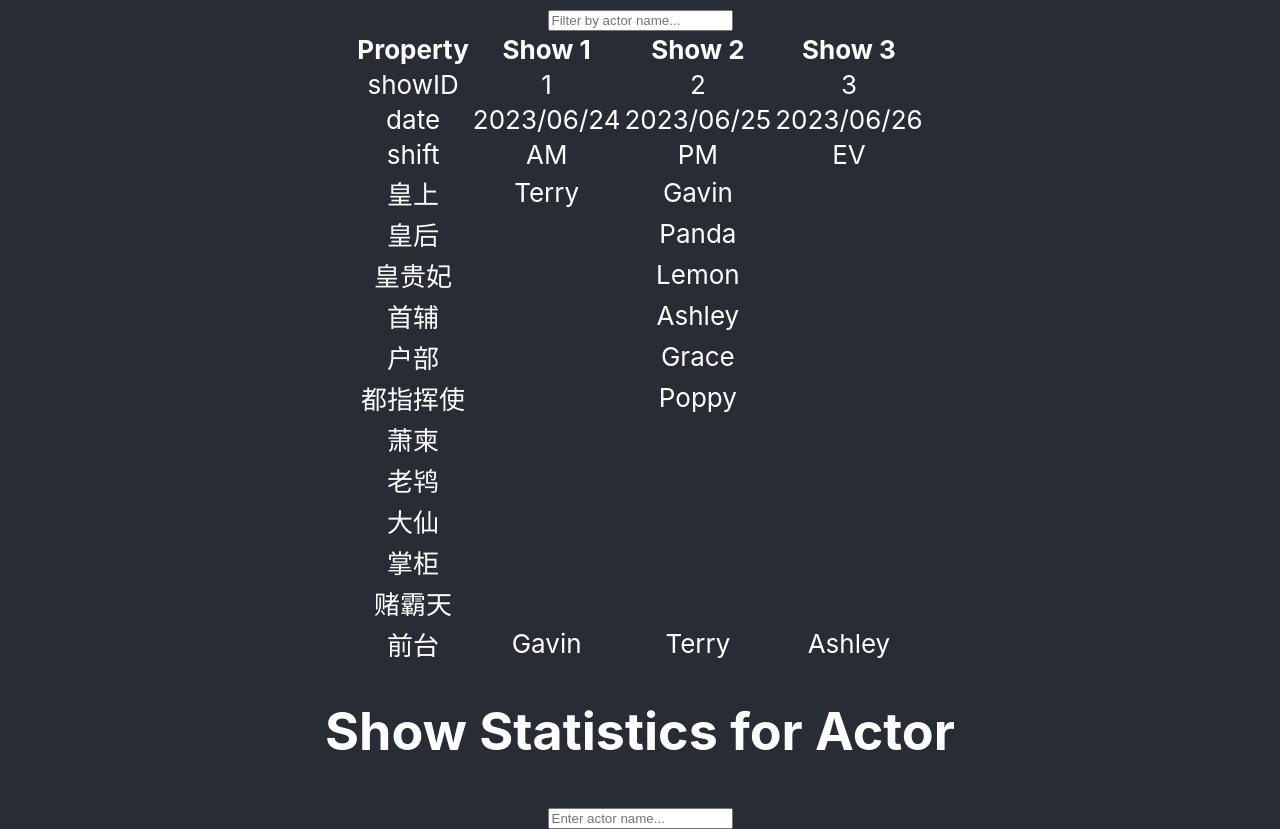
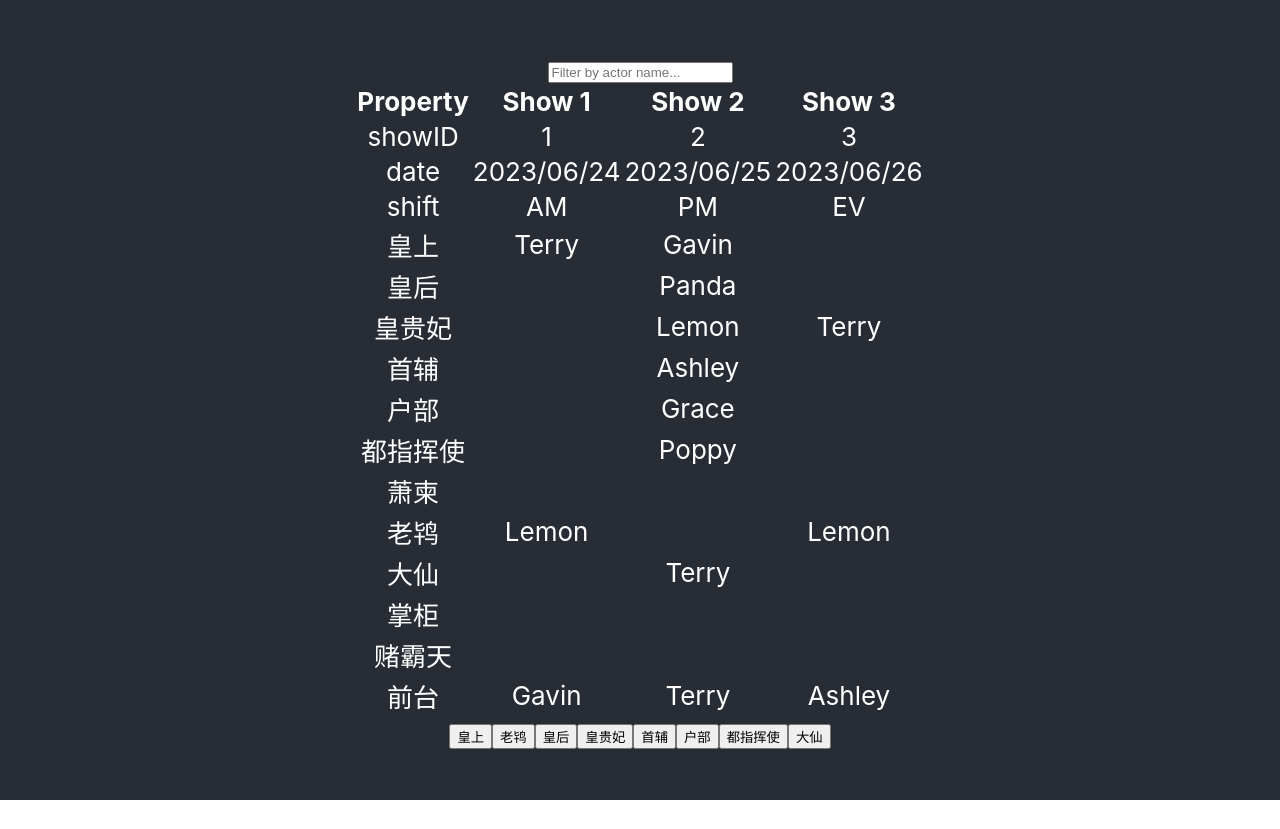
Before and after one commit to TiaZHOU/fsrm_ui, a React (Create React App) app: page / in a window 1280 px wide. After the commit the page ends 800 px from the top, so only its background shows below. Built offline with nearby package versions, Linux system fonts and the light colour scheme.

Commit message:
new feature

```diff
--- a/src/App.js
+++ b/src/App.js
@@ -1,15 +1,15 @@
-import logo from './logo.svg';
+
 import './App.css';
 import JsonDisplayIntoTable from './components/ShowTable.js';
-import SearchTable from "./components/SearchTable";
 import Statistics from "./components/SearchTable";
+import RoleFilter from "./components/RoleFilter";
 
 function App() {
   return (
     <div className="App">
       <header className="App-header">
         <JsonDisplayIntoTable/>
-        <Statistics/>
+          <RoleFilter/>
       </header>
     </div>
   );
--- /dev/null
+++ b/src/components/RoleFilter.js
@@ -0,0 +1,55 @@
+import React, { useState, useEffect } from 'react';
+import SearchTable from './SearchTable';
+import data from '../data/data.json';
+const RoleFilter = () => {
+    const [selectedRole, setSelectedRole] = useState(null);
+    const [filteredActors, setFilteredActors] = useState([]);
+    const [roles, setRoles] = useState([]);
+    const [selectedActor, setSelectedActor] = useState(null);
+
+    useEffect(() => {
+        const rolesSet = new Set();
+        data.forEach(show => {
+            const cast = show.cast;
+            Object.keys(cast).forEach(key => {
+                if (cast[key] && (!filteredActors.length || filteredActors.includes(cast[key]))) {
+                    rolesSet.add(key);
+                }
+            });
+        });
+        setRoles([...rolesSet]);
+    }, [data, filteredActors]);
+
+    const handleRoleClick = (role) => {
+        setSelectedRole(role);
+        const actors = new Set();
+        data.forEach(show => {
+            const cast = show.cast;
+            Object.keys(cast).forEach(key => {
+                if (key === role && cast[key]) {
+                    actors.add(cast[key]);
+                }
+            });
+        });
+        setFilteredActors([...actors]);
+    };
+
+    const handleActorClick = (actor) => {
+        setSelectedActor(actor);
+    }
+
+    return (
+        <div>
+            {roles.map(role => (
+                <button key={role} onClick={() => handleRoleClick(role)}>
+                    {role}
+                </button>
+            ))}
+            {selectedRole && <h3>Actors who played {selectedRole}:</h3>}
+            {filteredActors.map(actor => <button key={actor} onClick={() => handleActorClick(actor)}>{actor}</button>)}
+            {selectedActor && <SearchTable actor={selectedActor} data={data} />}
+        </div>
+    );
+};
+
+export default RoleFilter;
--- a/src/components/SearchTable.js
+++ b/src/components/SearchTable.js
@@ -1,82 +1,62 @@
-import React from 'react';
-import data from '../data/data.json';
-class SearchTable extends React.Component {
-    state = {
-        actorName: '',
-        totalShows: 0,
-        servingTimes: 0,
-        firstShowDate: null,
-        lastShowDate: null,
-        mostPartner: '',
-    };
+import React, { useMemo } from 'react';
 
-    onActorNameChange = e => {
-        this.setState({ actorName: e.target.value }, this.calculateStatistics);
-    };
+const ActorDetails = ({ data, actor }) => {
+    const actorData = useMemo(() => {
+        const actorShows = data.filter(show => {
+            const castValues = Object.values(show.cast);
+            return castValues.includes(actor);
+        });
 
-    calculateStatistics = () => {
+        const servingTimes = actorShows.filter(show => {
+            return show.serving.desk === actor || show.serving.viceDesk === actor;
+        }).length;
 
+        const sortedDates = actorShows
+            .map(show => new Date(show.date))
+            .sort((a, b) => a - b);
 
-        const filteredData = data.filter(item => Object.values(item.cast).includes(this.state.actorName) || Object.values(item.serving).includes(this.state.actorName));
+        const firstShowDate = sortedDates[0];
+        const lastShowDate = sortedDates[sortedDates.length - 1];
+        const daysBetweenShows = Math.round(
+            (lastShowDate - firstShowDate) / (1000 * 60 * 60 * 24)
+        );
 
-        let totalShows = filteredData.length;
-        let servingTimes = filteredData.reduce((total, show) => total + (Object.values(show.serving).includes(this.state.actorName) ? 1 : 0), 0);
-
-        let firstShowDate = null;
-        let lastShowDate = null;
-
-        if (filteredData.length > 0) {
-            firstShowDate = new Date(filteredData[0].date);
-            lastShowDate = new Date(filteredData[filteredData.length - 1].date);
-        }
-
-        let daysBetween = firstShowDate && lastShowDate ? Math.round((lastShowDate - firstShowDate) / (1000 * 60 * 60 * 24)) : null;
-
-        let partnerCount = {};
-
-        filteredData.forEach(item => {
-            Object.values(item.cast).forEach(name => {
-                if (name !== this.state.actorName) {
-                    if (!partnerCount[name]) {
-                        partnerCount[name] = 0;
-                    }
-                    partnerCount[name]++;
-                }
-            });
-            Object.values(item.serving).forEach(name => {
-                if (name !== this.state.actorName) {
-                    if (!partnerCount[name]) {
-                        partnerCount[name] = 0;
-                    }
-                    partnerCount[name]++;
+        const actorsWorkedWith = {};
+        actorShows.forEach(show => {
+            Object.values(show.cast).forEach(otherActor => {
+                if (otherActor !== actor) {
+                    actorsWorkedWith[otherActor] = (actorsWorkedWith[otherActor] || 0) + 1;
                 }
             });
         });
 
-        let mostPartner = Object.keys(partnerCount).reduce((a, b) => partnerCount[a] > partnerCount[b] ? a : b, '');
-        this.setState({ totalShows, servingTimes, firstShowDate, lastShowDate, daysBetween, mostPartner });
-    };
+        const mostActedWith = Object.keys(actorsWorkedWith).reduce((a, b) =>
+            actorsWorkedWith[a] > actorsWorkedWith[b] ? a : b
+        );
 
-    render() {
-        const { actorName, totalShows, servingTimes, firstShowDate, lastShowDate, daysBetween, mostPartner } = this.state;
+        return {
+            totalShows: actorShows.length,
+            servingTimes,
+            firstShowDate,
+            lastShowDate,
+            daysBetweenShows,
+            mostActedWith,
+        };
+    }, [data, actor]);
 
-        return (
-            <div>
-                <h1>Show Statistics for Actor</h1>
-                <input type="text" value={actorName} onChange={this.onActorNameChange} placeholder="Enter actor name..." />
-                {actorName && (
-                    <div>
-                        <p>Total shows number: {totalShows}</p>
-                        <p>Serving times: {servingTimes}</p>
-                        <p>First show date: {firstShowDate ? firstShowDate.toISOString().substring(0, 10) : '-'}</p>
-                        <p>Last show date: {lastShowDate ? lastShowDate.toISOString().substring(0, 10) : '-'}</p>
-                        <p>Days between first and last show: {daysBetween}</p>
-                        <p>Most Acting with: {mostPartner}</p>
-                    </div>
-                )}
-            </div>
-        );
-    }
-}
+    return (
+        <div>
+            <h2>{actor}</h2>
+            <p>Total shows number: {actorData.totalShows}</p>
+            <p>Serving times: {actorData.servingTimes}</p>
+            <p>First show date: {actorData.firstShowDate.toLocaleDateString()}</p>
+            <p>Last show date: {actorData.lastShowDate.toLocaleDateString()}</p>
+            <p>
+                Days between first and last show: {actorData.daysBetweenShows}
+            </p>
+            <p>Most Acting with: {actorData.mostActedWith}</p>
+        </div>
+    );
+};
 
-export default SearchTable;
+export default ActorDetails;
--- a/src/data/data.json
+++ b/src/data/data.json
@@ -11,7 +11,7 @@
       "户部": "",
       "都指挥使": "",
       "萧柬": "",
-      "老鸨": "",
+      "老鸨": "Lemon",
       "大仙": "",
       "掌柜": "",
       "赌霸天": ""
@@ -33,7 +33,7 @@
       "都指挥使": "Poppy",
       "萧柬": "",
       "老鸨": "",
-      "大仙": "",
+      "大仙": "Terry",
       "掌柜": "",
       "赌霸天": ""
     },
@@ -48,12 +48,12 @@
     "cast": {
       "皇上": "",
       "皇后": "",
-      "皇贵妃": "",
+      "皇贵妃": "Terry",
       "首辅": "",
       "户部": "",
       "都指挥使": "",
       "萧柬": "",
-      "老鸨": "",
+      "老鸨": "Lemon",
       "大仙": "",
       "掌柜": "",
       "赌霸天": ""
```
